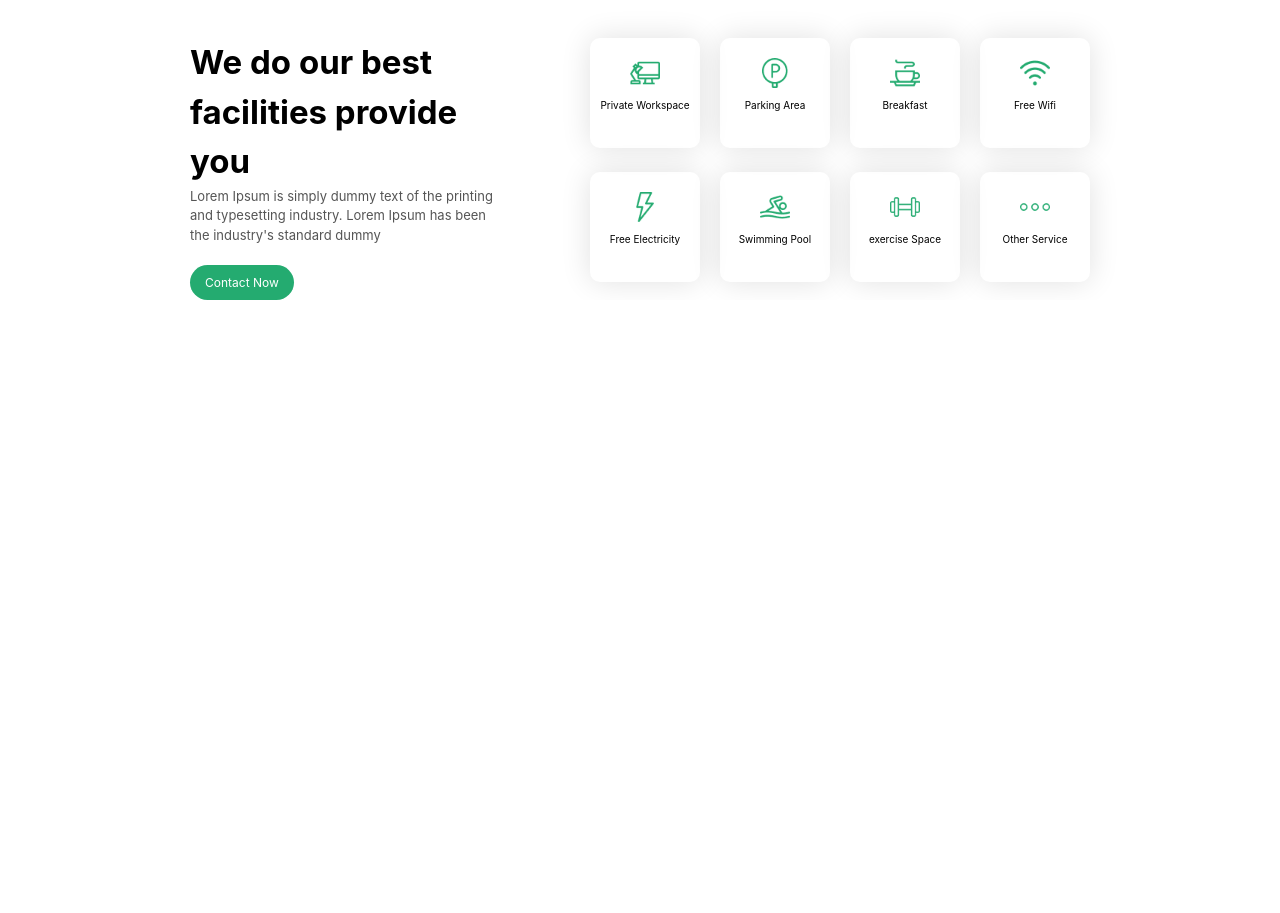
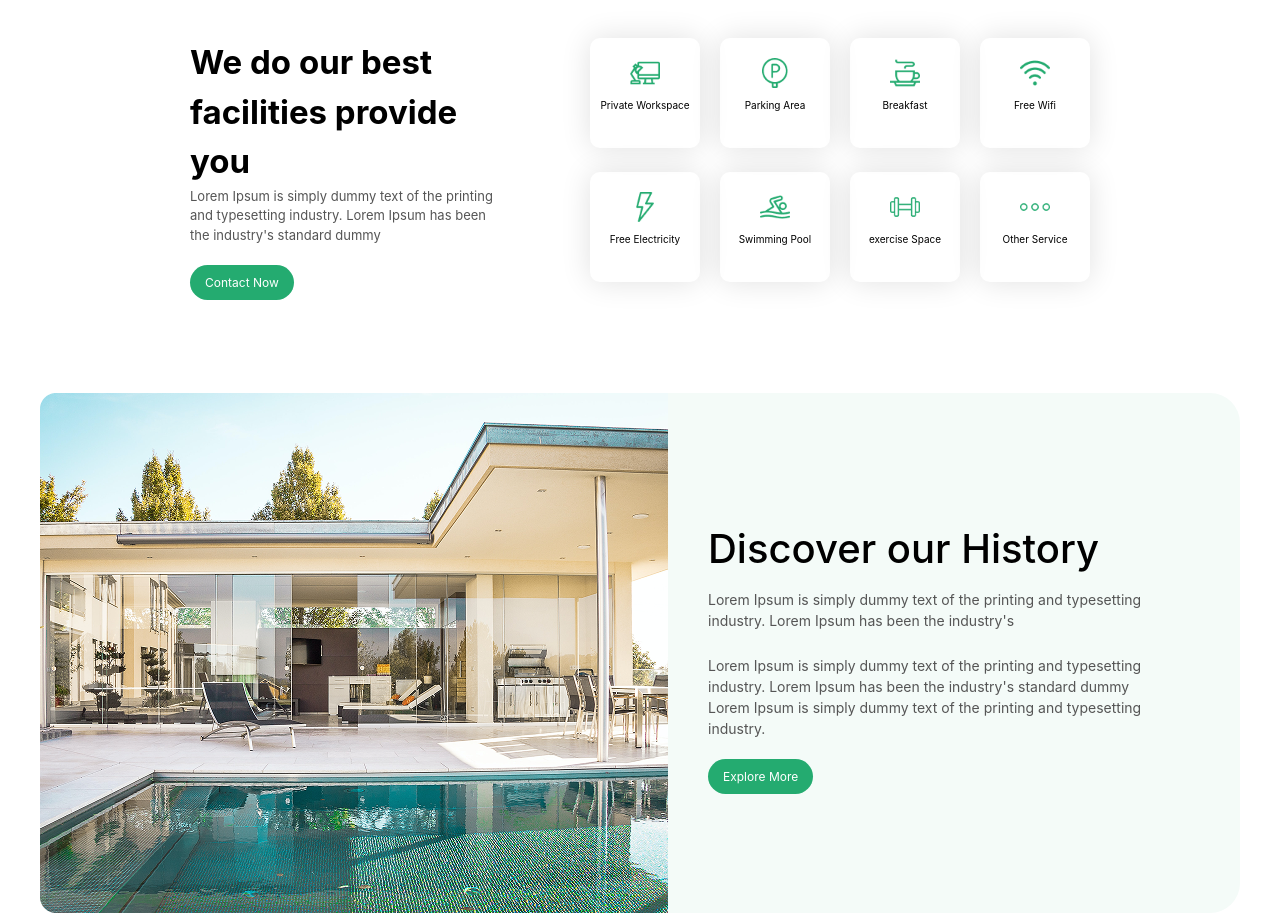
Before and after one commit to gafurovsaidjafar090909-hash/day14, a website: page index.html in a window 1280 px wide. Shown: the part 1300-2213 px from the top of the page. Before the commit the page ends 1600 px from the top, so only its background shows below. Drawn offline with nearby package versions, Linux system fonts and the light colour scheme; files that its build step writes are made by us from their sources.

Commit message:
section4

```diff
--- a/index.html
+++ b/index.html
@@ -196,6 +196,26 @@
          </div>
 
 
+         <!-- section4 -->
+
+
+
+         <div class="bg-[#F4FBF8] w-[100%] h-[520px] max-w-[1200px] m-auto mt-[100px] rounded-[30px]">
+             <div class="flex gap-[40px] items-center">
+                <img src="./src/img/image (8).png" alt="">
+
+                <div>
+                    <h1 class="text-[40px] font-medium"> Discover our History</h1>
+                    <p class="text-[#555555] text-[14px] mt-[10px]">Lorem Ipsum is simply dummy text of the printing and typesetting <br> industry. Lorem Ipsum has been the industry's </p> <br>
+                    <p class="text-[#555555] text-[14px]">Lorem Ipsum is simply dummy text of the printing and typesetting <br> industry. Lorem Ipsum has been the industry's standard dummy <br> Lorem Ipsum is simply dummy text of the printing and typesetting <br> industry.</p> <br>
+                     <p class="bg-[#24AB70] text-[white] text-[12px] p-[10px] pl-[15px] pr-[15px] rounded-[30px] inline ">Explore More</p>
+                </div>
+             </div>
+         </div>
+
+         <!-- section5 -->
+
+
 
 
 
```
Also changed, not shown: src/img/image (8).png (added).
